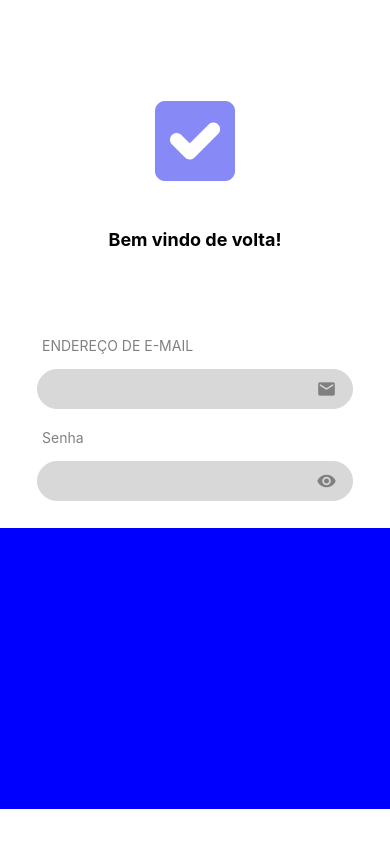
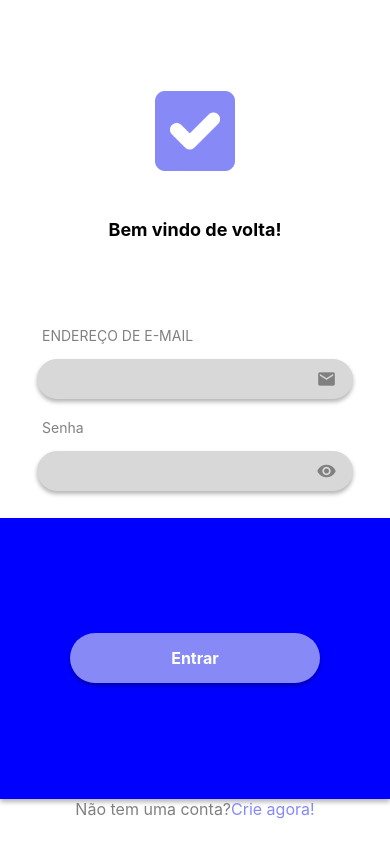
Before and after one commit to YujiYugus/ReactNative-App, a React Native app: screen / in a window 390 px wide. Built offline with nearby package versions, Linux system fonts and the light colour scheme.

Commit message:
Colocando botao

```diff
--- a/src/pages/login/index.tsx
+++ b/src/pages/login/index.tsx
@@ -1,5 +1,5 @@
 import React from "react";
-import { Text, View, Image, TextInput } from "react-native";
+import { Text, View, Image, TextInput, TouchableOpacity } from "react-native";
 import { style } from "./styles"
 import Logo from "../../assets/logo (1).png"
 import { MaterialIcons } from "@expo/vector-icons"
@@ -41,7 +41,12 @@
                 </View>
             </View>
             <View style={style.boxBotton}>
+                <TouchableOpacity style={style.button}>
+                    <Text style={style.textButton}>Entrar</Text>
+                </TouchableOpacity>
             </View>
+            <Text style={style.textBotton}>Não tem uma conta?
+                <Text style={{color:themas.colors.primary}}>Crie agora!</Text></Text>
         </View>
 
     )
--- a/src/pages/login/styles.ts
+++ b/src/pages/login/styles.ts
@@ -25,7 +25,17 @@
         boxBotton: {
         height:Dimensions.get('window').height / 3,
         width: '100%',
-        backgroundColor: 'blue'
+        backgroundColor: 'blue',
+        alignItems: 'center',
+        justifyContent: 'center',
+        shadowColor: '#000',
+        shadowOffset: {
+            width:0,
+            height:3,
+        },
+        shadowOpacity:0.29,
+        shadowRadius:4.65,
+        elevation:7,
     },
     logo: {
         width: 80 ,
@@ -52,6 +62,14 @@
         paddingHorizontal:5,
         backgroundColor: themas.colors.lightGray,
         borderColor: themas.colors.lightGray,
+        shadowColor: '#000',
+        shadowOffset: {
+            width:0,
+            height:3,
+        },
+        shadowOpacity:0.29,
+        shadowRadius:4.65,
+        elevation:7,
     },
     input: {
         height: '100%',
@@ -59,4 +77,32 @@
         // backgroundColor: 'red',
         borderRadius:40,
     },
+    button: {
+        width:250,
+        height:50,
+        alignItems: 'center',
+        justifyContent: 'center',
+        backgroundColor:themas.colors.primary,
+        borderRadius:40,
+        shadowColor: '#000',
+        shadowOffset: {
+            width:0,
+            height:3,
+        },
+        shadowOpacity:0.29,
+        shadowRadius:4.65,
+        elevation:7,
+
+
+    },
+    textButton: {
+        fontSize:16,
+        color: '#fff',
+        fontWeight: 'bold',
+    },
+    textBotton: {
+        fontSize:16,
+        color: themas.colors.gray,
+
+    }
 })
```
